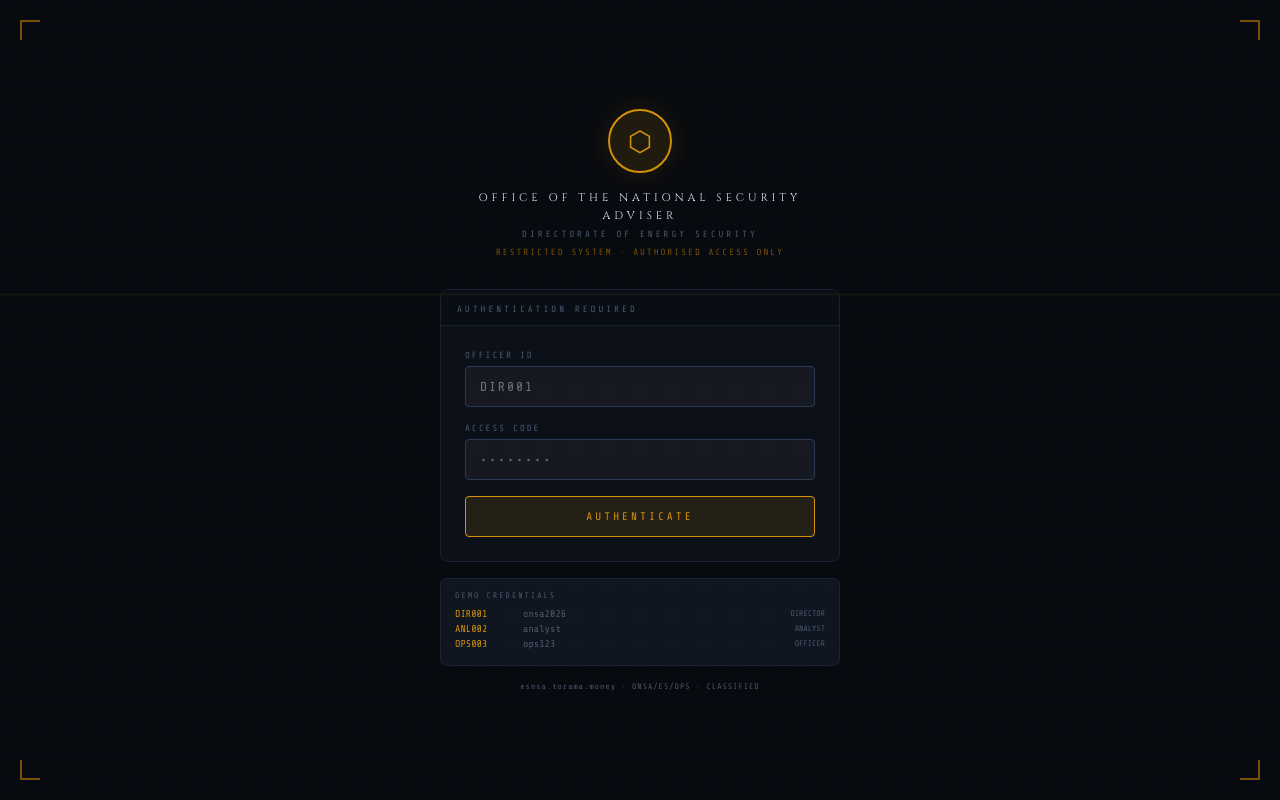
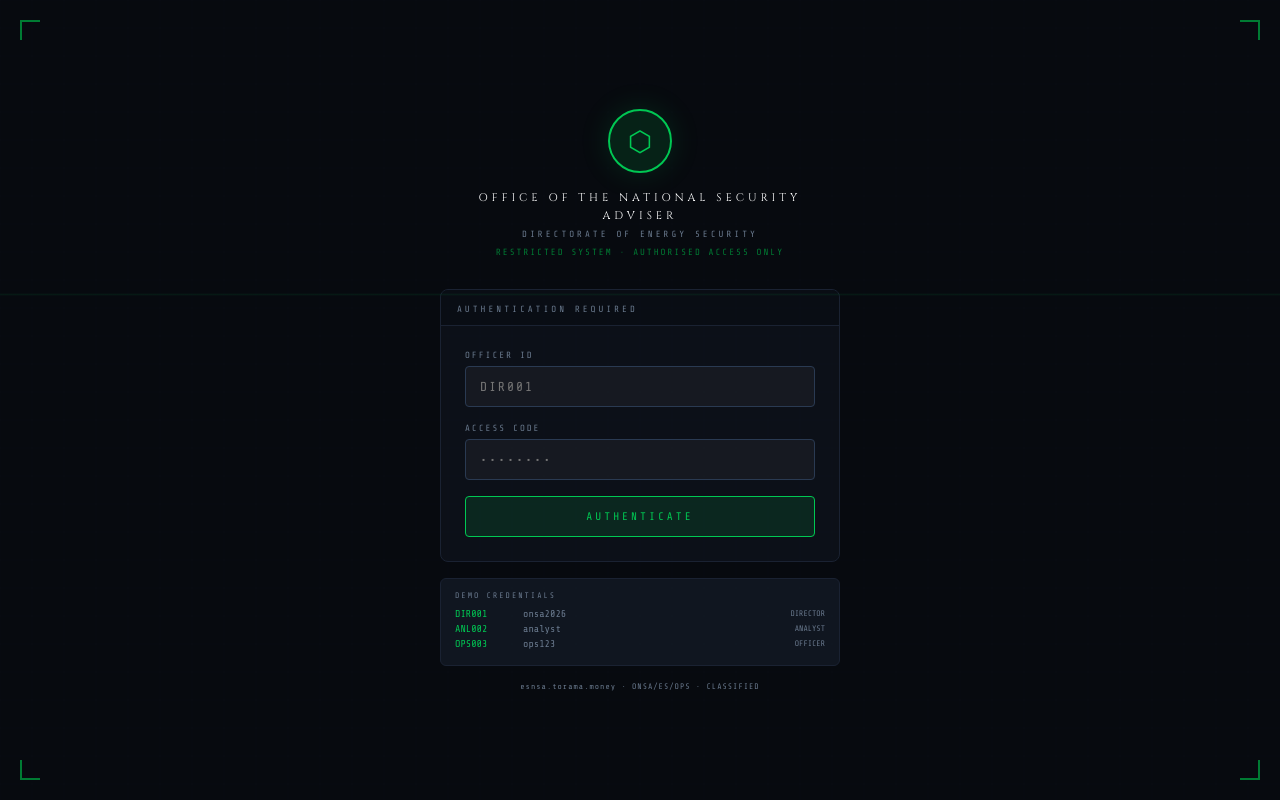
Before and after one commit to filatei/esnsa, a React (Vite) app in the folder frontend/: page /login in a window 1280 px wide. Built offline with nearby package versions, Linux system fonts and the light colour scheme; no server answers.

Commit message:
fix: green/white brand colours + SVG pointer-events blocking auth button

```diff
--- a/frontend/src/index.css
+++ b/frontend/src/index.css
@@ -10,10 +10,10 @@
   --border:       #1a2232;
   --border-bright:#2a3a52;
 
-  /* Accent — Gold */
-  --accent:       #d4920a;
-  --accent-bright:#f0aa18;
-  --accent-dim:   #7a5005;
+  /* Accent — Green */
+  --accent:       #00c853;
+  --accent-bright:#69f0ae;
+  --accent-dim:   #007b33;
 
   /* Status colors */
   --green:        #1fba68;
@@ -24,9 +24,9 @@
   --blue-dim:     #1a3a6a;
 
   /* Text */
-  --text:         #b8c8da;
-  --text-dim:     #4a5a6e;
-  --text-bright:  #e0eaf8;
+  --text:         #ffffff;
+  --text-dim:     #6a7a8e;
+  --text-bright:  #ffffff;
 
   /* Fonts */
   --font-display: 'Cinzel', Georgia, serif;
--- a/frontend/src/pages/LoginPage.jsx
+++ b/frontend/src/pages/LoginPage.jsx
@@ -40,12 +40,12 @@ export default function LoginPage() {
       {/* Scanline */}
       <div style={{
         position:'absolute', left:0, right:0, height:'3px', pointerEvents:'none',
-        background:'linear-gradient(to bottom, transparent, rgba(212,146,10,0.08), transparent)',
+        background:'linear-gradient(to bottom, transparent, rgba(0,200,83,0.08), transparent)',
         animation:'scandown 4s linear infinite',
       }} />
 
       {/* Grid background */}
-      <svg style={{ position:'absolute', inset:0, width:'100%', height:'100%', opacity:0.07 }}>
+      <svg style={{ position:'absolute', inset:0, width:'100%', height:'100%', opacity:0.07, pointerEvents:'none' }}>
         {Array.from({ length: 30 }, (_, i) => (
           <line key={`h${i}`} x1="0" y1={`${i*3.5}%`} x2="100%" y2={`${i*3.5}%`} stroke="#2a3a52" strokeWidth="0.5" />
         ))}
@@ -71,10 +71,10 @@ export default function LoginPage() {
         <div style={{ textAlign:'center', marginBottom:'32px' }}>
           <div style={{
             width:'64px', height:'64px', borderRadius:'50%',
-            background:'rgba(212,146,10,0.12)', border:'2px solid var(--accent)',
+            background:'rgba(0,200,83,0.12)', border:'2px solid var(--accent)',
             display:'flex', alignItems:'center', justifyContent:'center',
             margin:'0 auto 16px', fontSize:'28px', color:'var(--accent)',
-            boxShadow:'0 0 30px rgba(212,146,10,0.15)',
+            boxShadow:'0 0 30px rgba(0,200,83,0.15)',
           }}>⬡</div>
           <div style={{ fontFamily:'var(--font-display)', fontSize:'11px', letterSpacing:'4px', color:'var(--text-bright)', textTransform:'uppercase', lineHeight:1.6 }}>
             Office of the National Security Adviser
@@ -129,7 +129,7 @@ export default function LoginPage() {
               type="submit"
               disabled={status === 'verifying' || status === 'granted'}
               style={{
-                background: status === 'granted' ? 'rgba(31,186,104,0.15)' : status === 'failed' ? 'rgba(214,58,58,0.15)' : 'rgba(212,146,10,0.12)',
+                background: status === 'granted' ? 'rgba(31,186,104,0.15)' : status === 'failed' ? 'rgba(214,58,58,0.15)' : 'rgba(0,200,83,0.12)',
                 border: `1px solid ${status === 'granted' ? 'var(--green)' : status === 'failed' ? 'var(--red)' : 'var(--accent)'}`,
                 borderRadius:'4px', padding:'13px', width:'100%',
                 color: status === 'granted' ? 'var(--green)' : status === 'failed' ? 'var(--red)' : 'var(--accent)',
```
